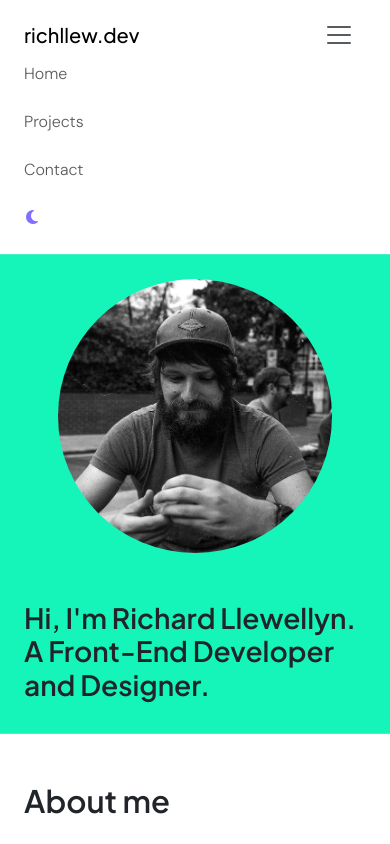
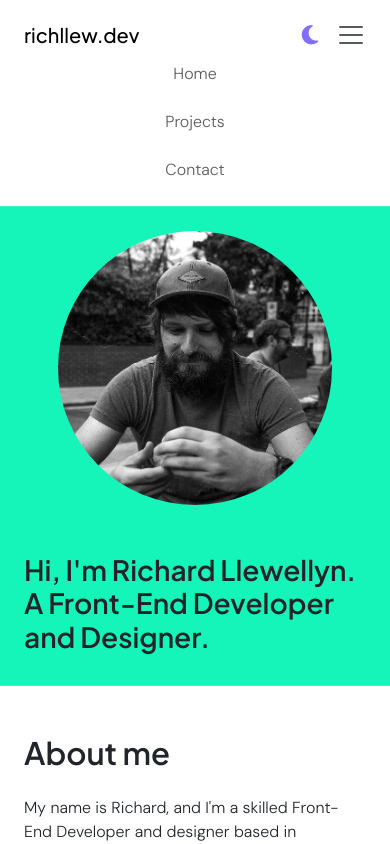
Before and after one commit to RichLlew182/react-portfolio, a React (Vite) app: page / in a window 390 px wide. Both pictures are taken after a click on the button 339 px from the left and 35 px from the top of the page. Shown: the top 844 px of the page. Built offline with nearby package versions, Linux system fonts and the light colour scheme.

Commit message:
added extra dark mode toggle that only displays in top menu on smaller screens

```diff
--- a/src/components/Header.jsx
+++ b/src/components/Header.jsx
@@ -25,16 +25,21 @@ function Header() {
     <>
       <header>
         <Navbar collapseOnSelect expand="lg" className="py-3 bg-body">
-          <Container className="px-4 px-sm-0">
+          <Container className="mx-4 px-0 mx-sm-auto">
+
             <motion.div initial={{ opacity: 0, y: 0 }} animate={{ opacity: 1, y: 0 }} transition={{ delay: .8 }} viewport={{ once: true }}><Navbar.Brand as={Link} to="/">richllew.dev</Navbar.Brand></motion.div>
+
+            <motion.div id="mobile-dark-toggle" className="d-block d-lg-none" initial={{ opacity: 0, y: -40 }} onClick={handleDarkMode} animate={{ opacity: 1, y: 0 }} transition={{ delay: 1.4 }} viewport={{ once: true }}><Nav.Link>{darkMode ? <i className="fa-solid fa-sun text-highlight"></i> : <i className="fa-solid fa-moon text-primary"></i>}</Nav.Link></motion.div>
+
             <motion.div initial={{ opacity: 0, y: -40 }} animate={{ opacity: 1, y: 0 }} transition={{ delay: 1.1 }} viewport={{ once: true }}><Navbar.Toggle aria-controls="responsive-navbar-nav" /></motion.div>
 
             <Navbar.Collapse id="responsive-navbar-nav" className="justify-content-end">
               <Nav className="gap-2">
-                <motion.div initial={{ opacity: 0, y: -40 }} animate={{ opacity: 1, y: 0 }} transition={{ delay: 1.1 }} viewport={{ once: true }}><Nav.Link as={Link} className="me-lg-2" to="/">Home</Nav.Link></motion.div>
-                <motion.div initial={{ opacity: 0, y: -40 }} animate={{ opacity: 1, y: 0 }} transition={{ delay: 1.2 }} viewport={{ once: true }}><Nav.Link as={Link} className="me-lg-2" to="/projects">Projects</Nav.Link></motion.div>
-                <motion.div initial={{ opacity: 0, y: -40 }} animate={{ opacity: 1, y: 0 }} transition={{ delay: 1.3 }} viewport={{ once: true }}><Nav.Link as={Link} to="/contact">Contact</Nav.Link></motion.div>
-                <motion.div initial={{ opacity: 0, y: -40 }} onClick={handleDarkMode} animate={{ opacity: 1, y: 0 }} transition={{ delay: 1.4 }} viewport={{ once: true }}><Nav.Link>{darkMode ? <i className="fa-solid fa-sun text-highlight"></i> : <i className="fa-solid fa-moon text-primary"></i>}</Nav.Link></motion.div>
+                <motion.div initial={{ opacity: 0, y: -40 }} animate={{ opacity: 1, y: 0 }} transition={{ delay: 1.1 }} viewport={{ once: true }}><Nav.Link as={Link} className="me-lg-2 text-center" to="/">Home</Nav.Link></motion.div>
+                <motion.div initial={{ opacity: 0, y: -40 }} animate={{ opacity: 1, y: 0 }} transition={{ delay: 1.2 }} viewport={{ once: true }}><Nav.Link as={Link} className="me-lg-2 text-center" to="/projects">Projects</Nav.Link></motion.div>
+                <motion.div initial={{ opacity: 0, y: -40 }} animate={{ opacity: 1, y: 0 }} transition={{ delay: 1.3 }} viewport={{ once: true }}><Nav.Link as={Link}
+                  className="text-center" to="/contact">Contact</Nav.Link></motion.div>
+                <motion.div className="d-none d-lg-block" initial={{ opacity: 0, y: -40 }} onClick={handleDarkMode} animate={{ opacity: 1, y: 0 }} transition={{ delay: 1.4 }} viewport={{ once: true }}><Nav.Link>{darkMode ? <i className="fa-solid fa-sun text-highlight"></i> : <i className="fa-solid fa-moon text-primary"></i>}</Nav.Link></motion.div>
               </Nav>
             </Navbar.Collapse>
 
--- a/src/index.css
+++ b/src/index.css
@@ -86,6 +86,7 @@ header {
   outline: none !important;
   -webkit-box-shadow: none !Important;
   box-shadow: none !Important;
+  padding-right: 0;
 }
 
 .navbar-brand {
@@ -94,8 +95,9 @@ header {
 }
 
 .navbar i {
-  min-width: 16px;
+  min-width: 22px;
   text-align: center;
+  font-size: 18px;
 }
 
 footer {
@@ -190,6 +192,10 @@ img.skill-icon {
   border: var(--faintBorder);
 }
 
+.container {
+  position: relative;
+}
+
 .list-group-horizontal>.list-group-item+.list-group-item {
   border-top-width: 1px;
   border-left-width: 1px;
@@ -209,7 +215,16 @@ img.skill-icon {
   border: var(--faintBorder)
 }
 
+#mobile-dark-toggle {
+  position: absolute;
+  right: 45px;
+  top: 3px;
+  font-size: 22px;
+}
 
+#mobile-dark-toggle i {
+  font-size: 22px;
+}
 
 /* Media Queries */
 
```
